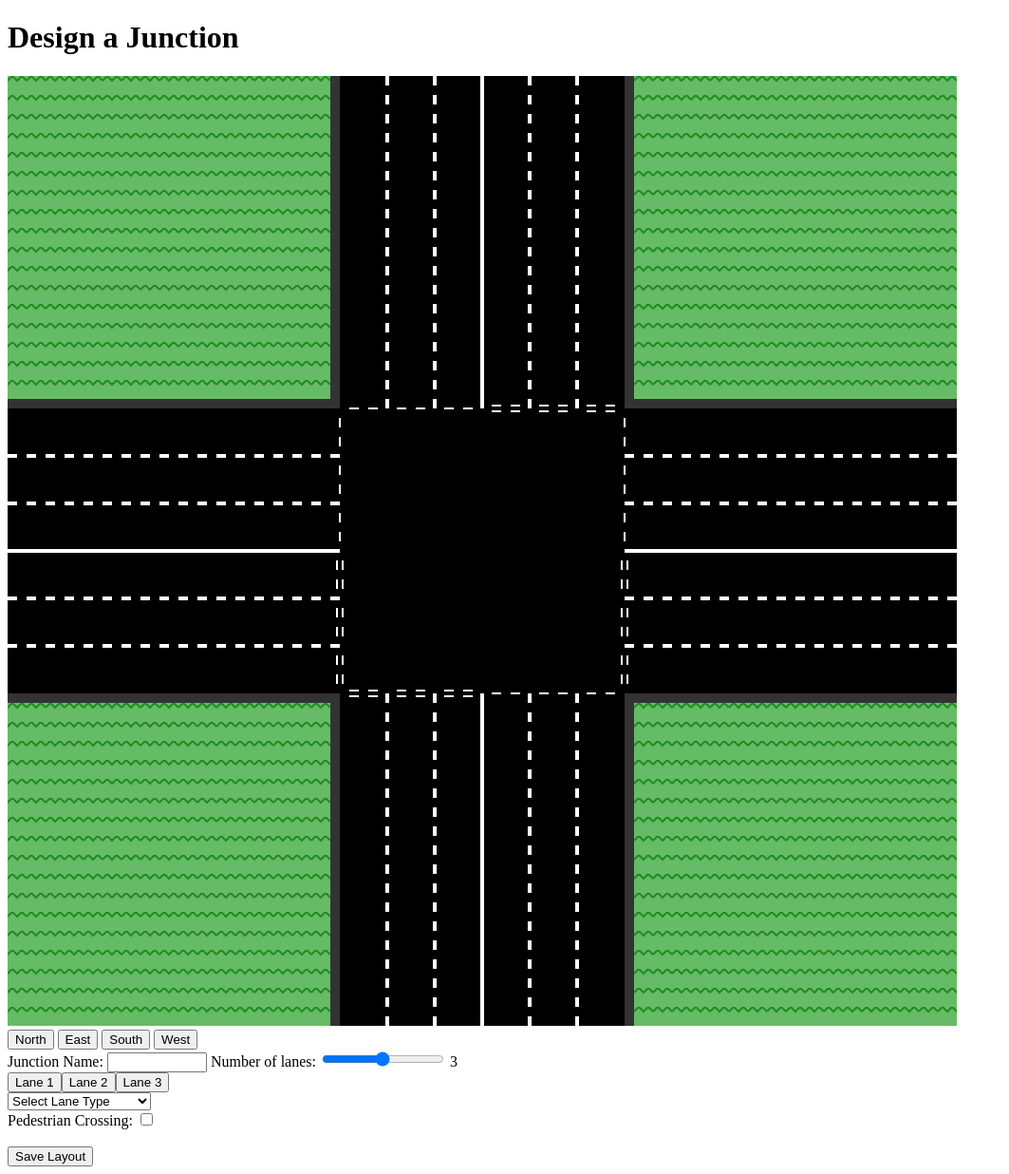
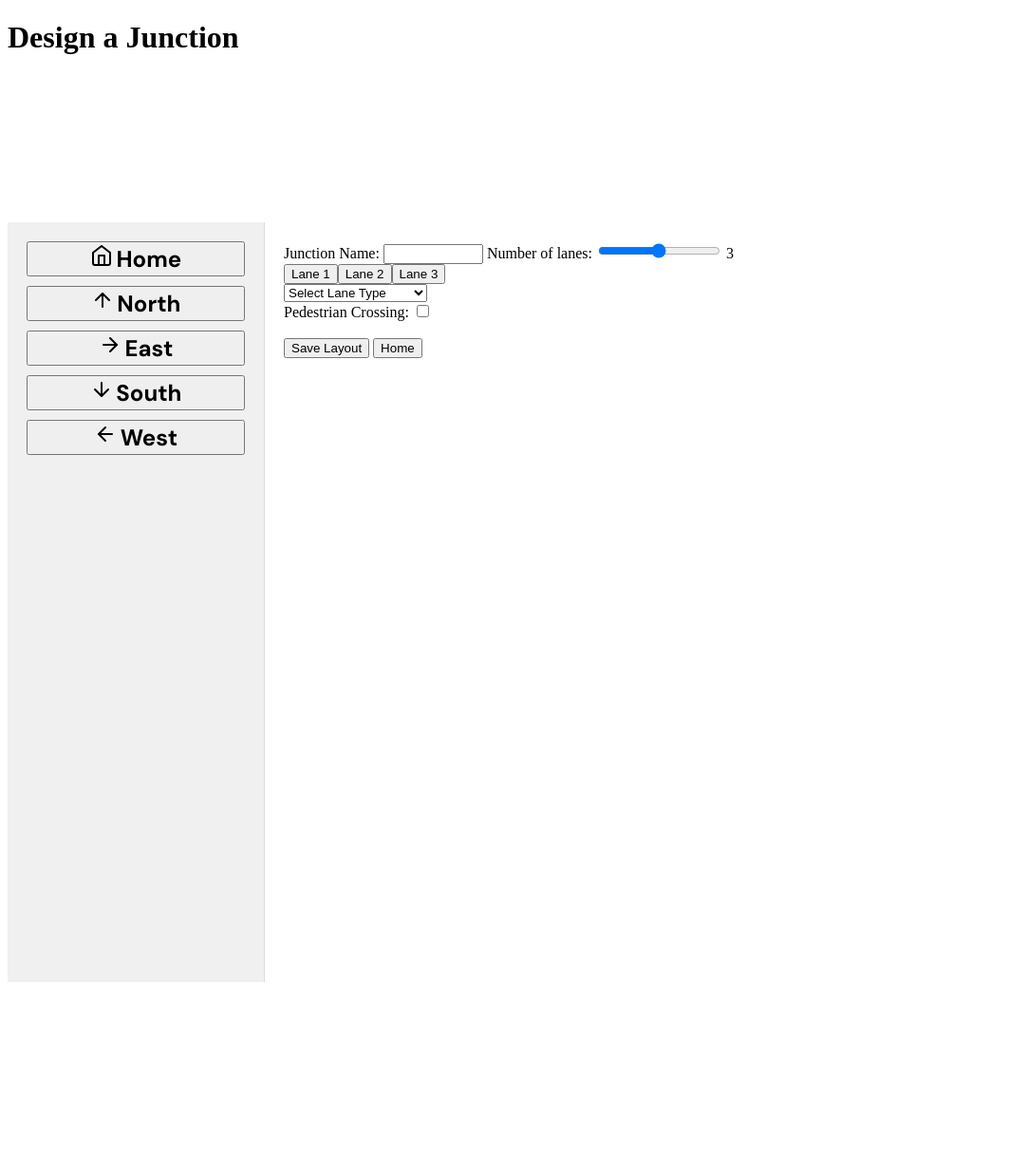
Before and after one commit to jemijack/SWE-Project, a Flask app: template templates/LayoutDesignPage.html in a window 1280 px wide. Shown: the whole page at 95% size, without its empty margins (0-1063 px from the left). After the commit the page ends 1034 px from the top, so only its background shows below. Run offline with Flask 3, Linux system fonts and the light colour scheme; the template is opened without the code that fills it, so the values that code supplies are empty.

Commit message:
CSS started - building the sidebar menu.

```diff
--- a/static/script.js
+++ b/static/script.js
@@ -393,7 +393,7 @@ document.addEventListener("DOMContentLoaded", function() {
             console.log(`Lane ${currentLane + 1} in ${currentDirection} updated to:`, selectedValue);
 
             // Redraw junction to show the changes
-            redrawJunction();
+            //redrawJunction();
         });
     }
 });
@@ -514,8 +514,7 @@ if (currentDirection) {
         // This ensures dropdown shows default text
         document.getElementById("directionOptions").value = "";
 
-
-    redrawJunction();
+    //redrawJunction();
 
  console.log(`Switched to ${direction}. Current state:`, layoutData[directionKey]);
 
--- /dev/null
+++ b/static/styles.css
@@ -0,0 +1,91 @@
+.container {
+    display: flex; /* Use Flexbox */
+    height: 100vh; /* Full viewport height */
+}
+
+/* Sidebar styling */
+#direction-sidebar {
+    width: 230px;
+    background-color: #f0f0f0;
+    padding: 20px;
+    display: flex;
+    flex-direction: column;
+    gap: 10px;
+    border-right: 1px solid #ddd;
+}
+
+/*  button styles */
+.direction-sidebar button {
+    display: flex;
+    align-items: center;
+    background: none;
+    border: none;
+    outline: none; /* Removes the button outline */
+    cursor: pointer;
+    padding: 5px 0;
+}
+
+/* Font styling for side bar */
+.dm-sans-bold-sidebar {
+    font-family: 'DM Sans', sans-serif;
+    font-weight: bold;
+    font-size: 24px;
+}
+
+
+.direction-sidebar button span {
+    transition: color 0.3s ease;
+}
+
+/* direction button  text colour*/
+.direction-sidebar .direction-button span {
+    color: #333; /* Default text color */
+}
+
+/* Default home button text color */
+.direction-sidebar .back-to-home span {
+    color: #4a90e2; /* Default home button text color */
+}
+
+/* Green on hover */
+.direction-sidebar .direction-button span:hover {
+    color: darkgreen;
+}
+
+/* Blue on hover */
+.direction-sidebar .back-to-home span:hover {
+    color: darkblue;
+}
+
+.direction-sidebar .direction-button.active span {
+    color: #1FA31F;
+    font-weight: bold;
+}
+
+
+/* icon colour*/
+.direction-sidebar button svg {
+    color: black;
+    margin-right: 10px;
+}
+
+/* font  things*/
+.poppins-medium {
+    font-family: 'Poppins', sans-serif;
+    font-weight: 500;
+    font-size: 18px;
+}
+
+.poppins-regular {
+    font-family: 'Poppins', sans-serif;
+    font-weight: 400;
+    font-size: 16px;
+}
+
+
+/* Main content styling */
+#junctionConfigPerDirection {
+    flex-grow: 1; /* Take up remaining space */
+    padding: 20px; /* Add some padding */
+    background-color: #ffffff; /* White background */
+}
--- a/templates/LayoutDesignPage.html
+++ b/templates/LayoutDesignPage.html
@@ -1,8 +1,15 @@
+<!-- Commented out the image for now so that I can work on the CSS-->
+
+
 <!DOCTYPE html>
 <html lang="en">
 <head>
     <meta charset="UTF-8">
     <meta name="viewport" content="width=device-width, initial-scale=1.0">
+    <link href="https://fonts.googleapis.com/css2?family=DM+Sans:wght@400;700&display=swap" rel="stylesheet">
+    <link href="https://fonts.googleapis.com/css2?family=Poppins:wght@400;500&display=swap" rel="stylesheet">
+    <link rel="stylesheet" href="{{ url_for('static', filename='styles.css')}}">
+
     <title>Design a Junction</title>
 </head>
 
@@ -10,17 +17,80 @@
 <h1> Design a Junction</h1>
 
 
-<script src="https://d3js.org/d3.v6.min.js"></script>
-<script src="{{ url_for('static', filename='image.js') }}" defer></script>
+<!--<script src="https://d3js.org/d3.v6.min.js"></script>
+<script src="{{ url_for('static', filename='image.js') }}" defer></script> <-->
 <script src="{{ url_for('static', filename='script.js') }}" defer></script>
 <svg id="junctionCanvas"></svg>
 
+
+<div class="container">
+
 <!-- Fixed Side Bar Menu -->
-<div id="directionMenu">
-    <button onclick="switchDirection('North')">North</button>
-    <button onclick="switchDirection('East')">East</button>
-    <button onclick="switchDirection('South')">South</button>
-    <button onclick="switchDirection('West')">West</button>
+<div id="direction-sidebar">
+
+    <!--Home button-->
+    <button type="button" onclick="window.location.href = '/home'" class="back-to-home">
+
+        <!--  SVG for the house ICON-->
+        <svg xmlns="http://www.w3.org/2000/svg" width="24" height="24" viewBox="0 0 24 24" fill="none" stroke="currentColor" stroke-width="2" stroke-linecap="round" stroke-linejoin="round">
+            <path d="m3 9 9-7 9 7v11a2 2 0 0 1-2 2H5a2 2 0 0 1-2-2z"></path>
+            <polyline points="9 22 9 12 15 12 15 22"></polyline>
+        </svg>
+
+        <span class="dm-sans-bold-sidebar">Home</span>
+    </button>
+
+
+    <button type="button" id="northButton" class="direction-button" onclick="switchDirection('North')">
+
+        <!--  SVG for the up arrow ICON-->
+        <svg xmlns="http://www.w3.org/2000/svg" width="24" height="24" viewBox="0 0 24 24" fill="none" stroke="currentColor" stroke-width="2" stroke-linecap="round" stroke-linejoin="round">
+            <line x1="12" y1="5" x2="12" y2="19"></line>
+            <polyline points="5 12 12 5 19 12"></polyline>
+        </svg>
+
+        <span class="dm-sans-bold-sidebar">North</span>
+
+    </button>
+
+
+    <button type="button" id="eastButton" class="direction-button" onclick="switchDirection('East')">
+
+        <!--  SVG for the right arrow ICON-->
+        <svg xmlns="http://www.w3.org/2000/svg" width="24" height="24" viewBox="0 0 24 24" fill="none" stroke="currentColor" stroke-width="2" stroke-linecap="round" stroke-linejoin="round">
+            <line x1="5" y1="12" x2="19" y2="12"></line>
+            <polyline points="12 5 19 12 12 19"></polyline>
+        </svg>
+        <span class="dm-sans-bold-sidebar">East</span>
+
+    </button>
+
+
+    <button type="button" id="southButton" class="direction-button" onclick="switchDirection('South')">
+
+        <!--  SVG for the down arrow ICON-->
+        <svg xmlns="http://www.w3.org/2000/svg" width="24" height="24" viewBox="0 0 24 24" fill="none" stroke="currentColor" stroke-width="2" stroke-linecap="round" stroke-linejoin="round">
+            <line x1="12" y1="5" x2="12" y2="19"></line>
+            <polyline points="19 12 12 19 5 12"></polyline>
+        </svg>
+
+        <span class="dm-sans-bold-sidebar">South</span>
+
+    </button>
+
+    <button type="button" id="westButton" class="direction-button" onclick="switchDirection('West')">
+
+         <!--  SVG for the left arrow ICON-->
+        <svg xmlns="http://www.w3.org/2000/svg" width="24" height="24" viewBox="0 0 24 24" fill="none" stroke="currentColor" stroke-width="2" stroke-linecap="round" stroke-linejoin="round">
+            <line x1="5" y1="12" x2="19" y2="12"></line>
+            <polyline points="12 19 5 12 12 5"></polyline>
+        </svg>
+
+        <span class="dm-sans-bold-sidebar">West</span>
+
+    </button>
+
+
 </div>
 
 
@@ -75,11 +145,13 @@
         <button id = "submitLayout" onclick="submitData()"> Save Layout</button>
 
         <button id="compareButton" style="display: none;" disabled onclick="window.location.href = '/loading_page'">Compare My Layouts</button>
+        <button id="homeButton" onclick="window.location.href = '/home'">Home</button>
 
 
 
     </div>
 
+</div>
 
 </body>
 </html>
```
Lines whose indentation alone changed are shown as unchanged.
